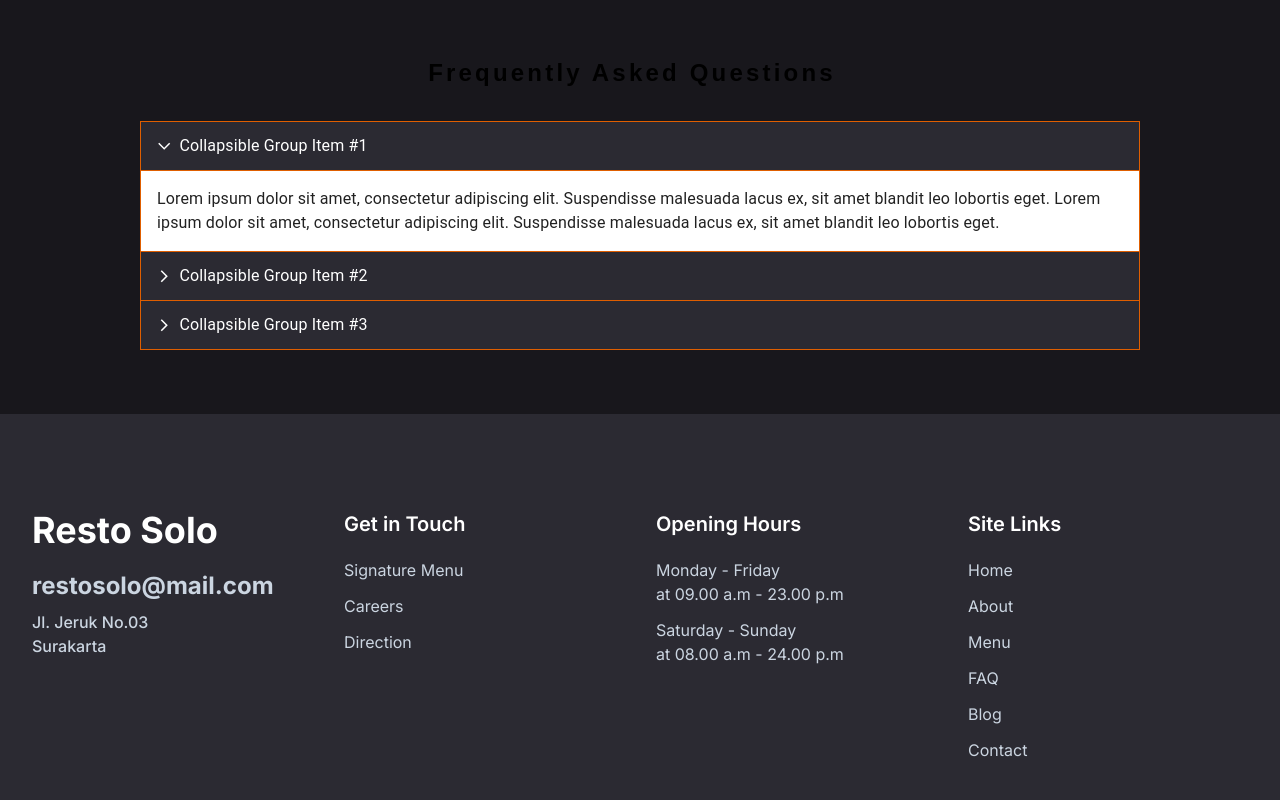
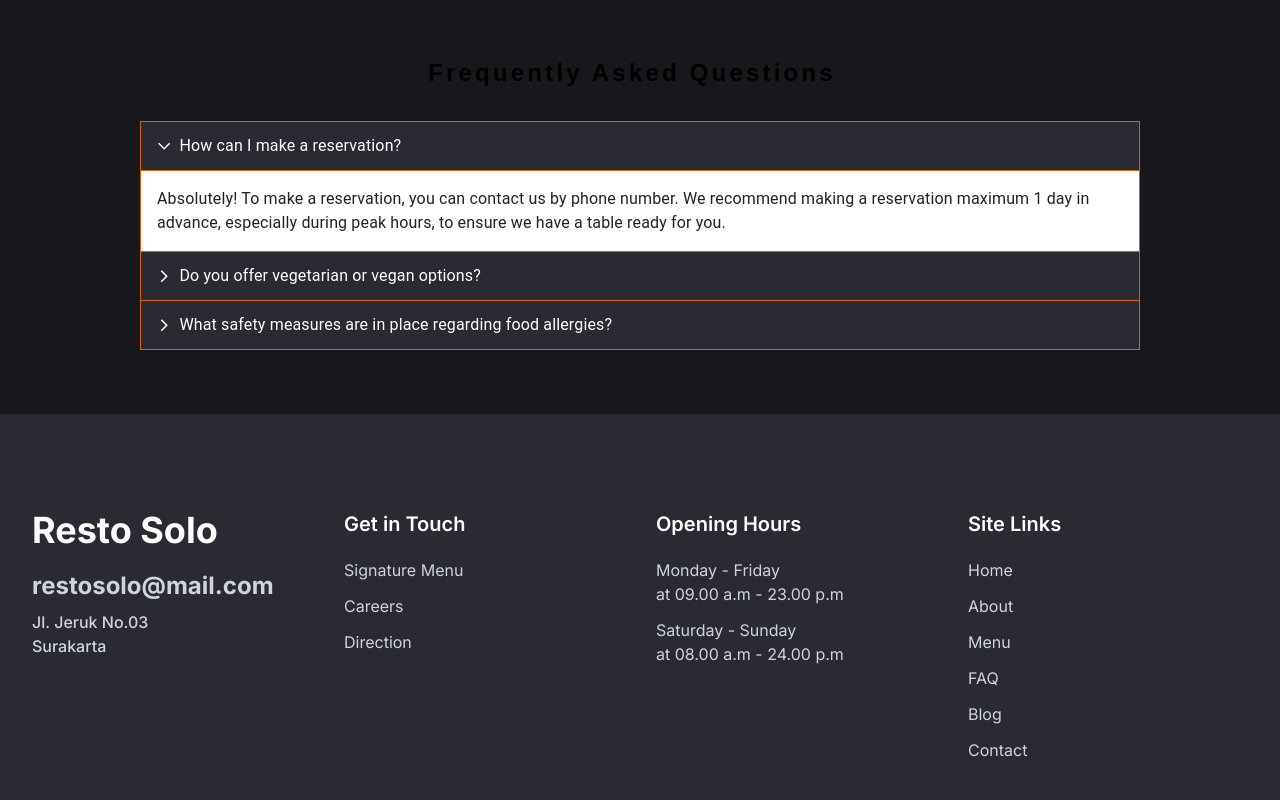
Before and after one commit to tif1336/building-responsive-restaurant-website-in-reactjs-kelompok-ini, a Next.js app in the folder restosolo/: page /faq in a window 1280 px wide. Shown: the part 2260-3060 px from the top of the page. Built offline with nearby package versions, Linux system fonts and the light colour scheme; no server answers.

Commit message:
Add FAQ details

```diff
--- a/restosolo/src/app/faq/page.tsx
+++ b/restosolo/src/app/faq/page.tsx
@@ -4,15 +4,11 @@ import * as React from "react";
 import { styled } from "@mui/material/styles";
 import ArrowForwardIosSharpIcon from "@mui/icons-material/ArrowForwardIosSharp";
 import MuiAccordion, { AccordionProps } from "@mui/material/Accordion";
-import MuiAccordionSummary, {
-  AccordionSummaryProps,
-} from "@mui/material/AccordionSummary";
+import MuiAccordionSummary, { AccordionSummaryProps } from "@mui/material/AccordionSummary";
 import MuiAccordionDetails from "@mui/material/AccordionDetails";
 import Typography from "@mui/material/Typography";
 
-const Accordion = styled((props: AccordionProps) => (
-  <MuiAccordion disableGutters elevation={0} square {...props} />
-))(({ theme }) => ({
+const Accordion = styled((props: AccordionProps) => <MuiAccordion disableGutters elevation={0} square {...props} />)(({ theme }) => ({
   border: `1px solid rgba(223, 94, 0, 100)`,
   "&:not(:last-child)": {
     borderBottom: 0,
@@ -22,18 +18,8 @@ const Accordion = styled((props: AccordionProps) => (
   },
 }));
 
-const AccordionSummary = styled((props: AccordionSummaryProps) => (
-  <MuiAccordionSummary
-    expandIcon={
-      <ArrowForwardIosSharpIcon sx={{ fontSize: "0.9rem", color: "white" }} />
-    }
-    {...props}
-  />
-))(({ theme }) => ({
-  backgroundColor:
-    theme.palette.mode === "dark"
-      ? "rgba(24, 23, 28, 100)"
-      : "rgba(43, 42, 50, 100)",
+const AccordionSummary = styled((props: AccordionSummaryProps) => <MuiAccordionSummary expandIcon={<ArrowForwardIosSharpIcon sx={{ fontSize: "0.9rem", color: "white" }} />} {...props} />)(({ theme }) => ({
+  backgroundColor: theme.palette.mode === "dark" ? "rgba(24, 23, 28, 100)" : "rgba(43, 42, 50, 100)",
   color: "white",
   flexDirection: "row-reverse",
   "& .MuiAccordionSummary-expandIconWrapper.Mui-expanded": {
@@ -52,10 +38,9 @@ const AccordionDetails = styled(MuiAccordionDetails)(({ theme }) => ({
 export default function CustomizedAccordions() {
   const [expanded, setExpanded] = React.useState<string | false>("panel1");
 
-  const handleChange =
-    (panel: string) => (event: React.SyntheticEvent, newExpanded: boolean) => {
-      setExpanded(newExpanded ? panel : false);
-    };
+  const handleChange = (panel: string) => (event: React.SyntheticEvent, newExpanded: boolean) => {
+    setExpanded(newExpanded ? panel : false);
+  };
 
   return (
     <div
@@ -91,48 +76,30 @@ export default function CustomizedAccordions() {
         style={{ width: "100%", maxWidth: "1000px" }} // Adjust the max width as needed
       >
         <AccordionSummary aria-controls="panel1d-content" id="panel1d-header">
-          <Typography>Collapsible Group Item #1</Typography>
+          <Typography>How can I make a reservation?</Typography>
+        </AccordionSummary>
+        <AccordionDetails>
+          <Typography>Absolutely! To make a reservation, you can contact us by phone number. We recommend making a reservation maximum 1 day in advance, especially during peak hours, to ensure we have a table ready for you.</Typography>
+        </AccordionDetails>
+      </Accordion>
+      <Accordion expanded={expanded === "panel2"} onChange={handleChange("panel2")} style={{ width: "100%", maxWidth: "1000px" }}>
+        <AccordionSummary aria-controls="panel2d-content" id="panel2d-header">
+          <Typography>Do you offer vegetarian or vegan options?</Typography>
         </AccordionSummary>
         <AccordionDetails>
           <Typography>
-            Lorem ipsum dolor sit amet, consectetur adipiscing elit. Suspendisse
-            malesuada lacus ex, sit amet blandit leo lobortis eget. Lorem ipsum
-            dolor sit amet, consectetur adipiscing elit. Suspendisse malesuada
-            lacus ex, sit amet blandit leo lobortis eget.
+            Yes, we offer a variety of vegetarian and vegan dishes on our menu. We understand the importance of catering to different dietary preferences, and our chefs have crafted delicious plant-based options for you to enjoy.
           </Typography>
         </AccordionDetails>
       </Accordion>
-      <Accordion
-        expanded={expanded === "panel2"}
-        onChange={handleChange("panel2")}
-        style={{ width: "100%", maxWidth: "1000px" }}
-      >
-        <AccordionSummary aria-controls="panel2d-content" id="panel2d-header">
-          <Typography>Collapsible Group Item #2</Typography>
+      <Accordion expanded={expanded === "panel3"} onChange={handleChange("panel3")} style={{ width: "100%", maxWidth: "1000px" }}>
+        <AccordionSummary aria-controls="panel3d-content" id="panel3d-header">
+          <Typography>What safety measures are in place regarding food allergies?</Typography>
         </AccordionSummary>
         <AccordionDetails>
           <Typography>
-            Lorem ipsum dolor sit amet, consectetur adipiscing elit. Suspendisse
-            malesuada lacus ex, sit amet blandit leo lobortis eget. Lorem ipsum
-            dolor sit amet, consectetur adipiscing elit. Suspendisse malesuada
-            lacus ex, sit amet blandit leo lobortis eget.
-          </Typography>
-        </AccordionDetails>
-      </Accordion>
-      <Accordion
-        expanded={expanded === "panel3"}
-        onChange={handleChange("panel3")}
-        style={{ width: "100%", maxWidth: "1000px" }}
-      >
-        <AccordionSummary aria-controls="panel3d-content" id="panel3d-header">
-          <Typography>Collapsible Group Item #3</Typography>
-        </AccordionSummary>
-        <AccordionDetails>
-          <Typography>
-            Lorem ipsum dolor sit amet, consectetur adipiscing elit. Suspendisse
-            malesuada lacus ex, sit amet blandit leo lobortis eget. Lorem ipsum
-            dolor sit amet, consectetur adipiscing elit. Suspendisse malesuada
-            lacus ex, sit amet blandit leo lobortis eget.
+            We take food allergies seriously. Our chefs are trained to accommodate various dietary restrictions. If you have specific allergies or dietary concerns, please inform your server, and we will do our best to provide a safe and
+            enjoyable dining experience for you.
           </Typography>
         </AccordionDetails>
       </Accordion>
```
